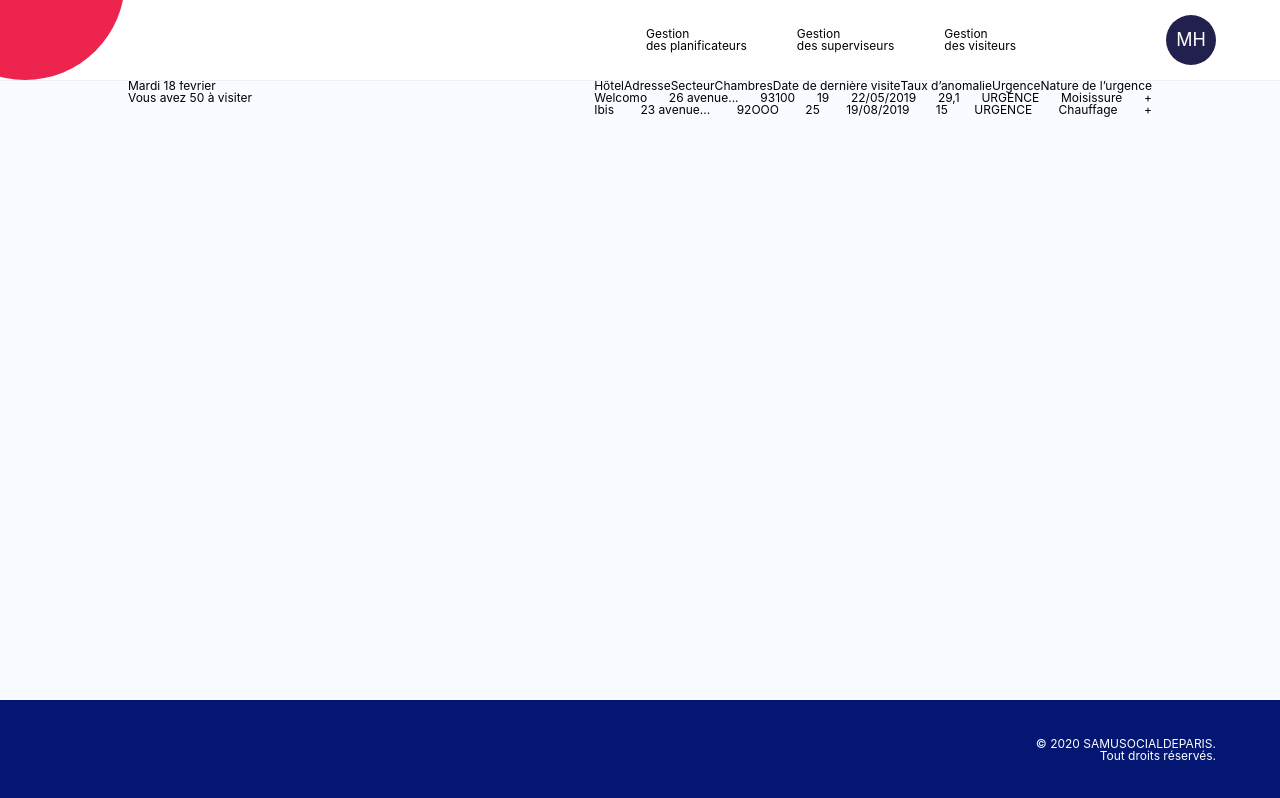
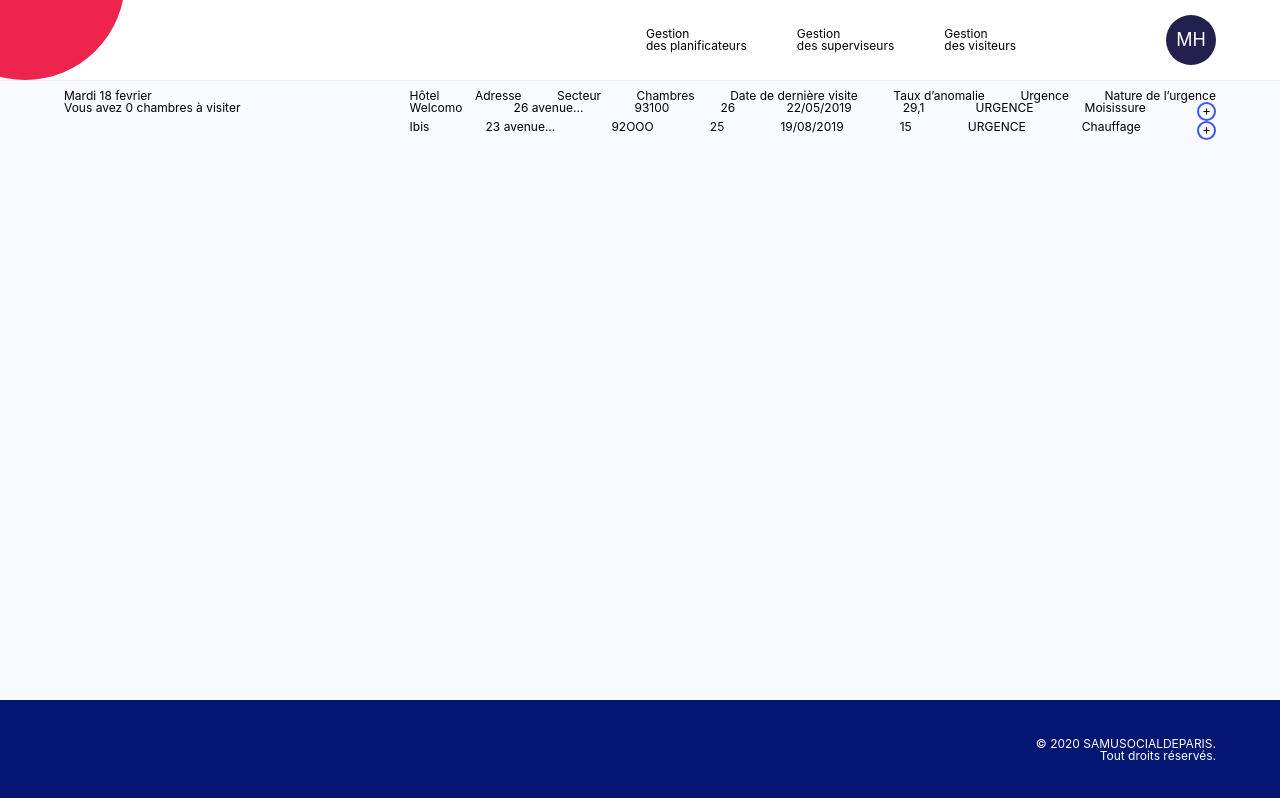
Before and after one commit to maximecharpentier/PHRH-PWA, a React (Create React App) app in the folder client/: page /planner in a window 1280 px wide. Built offline with nearby package versions, Linux system fonts and the light colour scheme.

Commit message:
indent planner lines

```diff
--- a/client/src/App.js
+++ b/client/src/App.js
@@ -20,7 +20,6 @@ function App() {
           <Route path="/login" component={Login} />
           <Route exact path="/" component={Status} />
           <Route path="/planner" component={Planner} />
-          {/* <Route path="/plannification" component={plannification} /> */}
         </Switch>
         <Footer />
       </Router>
--- a/client/src/components/Visitor/Planner/Planner.js
+++ b/client/src/components/Visitor/Planner/Planner.js
@@ -6,19 +6,19 @@ class Planner extends Component {
 		super(props);
 		this.state = {
 			visitsToPlan: [
-                {key:1 ,name: "Welcomo", address:"26 avenue...", department:"93100", chambers:19, lastVisit:"22/05/2019", mark:"29,1", urgency:"URGENCE", natureOfTheUrgency:"Moisissure"},
-                {key:2 ,name: "Ibis", address:"23 avenue...", department:"92OOO", chambers:25, lastVisit:"19/08/2019", mark:"15", urgency:"URGENCE", natureOfTheUrgency:"Chauffage"}
+				{ key: 1, name: "Welcomo", address: "26 avenue...", department: "93100", chambers: 26, lastVisit: "22/05/2019", mark: "29,1", urgency: "URGENCE", natureOfTheUrgency: "Moisissure" },
+				{ key: 2, name: "Ibis", address: "23 avenue...", department: "92OOO", chambers: 25, lastVisit: "19/08/2019", mark: "15", urgency: "URGENCE", natureOfTheUrgency: "Chauffage" }
 			],
 			visitsOfTheDay: [],
-            chambersToVisit: 50
+			chambersToVisit: 0
 		}
 		this.createVisitOfDay = this.createVisitOfDay.bind(this);
 		this.createVisitOfList = this.createVisitOfList.bind(this);
 	}
 
-     createVisitOfList(hotel){
+	createVisitOfList(hotel) {
 		return (
-            <ul className="list-item" key={hotel.key} >
+			<ul className="visits-of-the-day__hotel" key={hotel.key} >
 				<li>{hotel.name}</li>
 				<li>{hotel.address}</li>
 				<li>{hotel.department}</li>
@@ -27,38 +27,38 @@ class Planner extends Component {
 				<li>{hotel.mark}</li>
 				<li>{hotel.urgency}</li>
 				<li>{hotel.natureOfTheUrgency}</li>
-                <span onClick={() => this.addToVisitOfTheDay(hotel.key)} >+</span>
+				<span className="btnAddDelete" onClick={() => this.addToVisitOfTheDay(hotel.key)} >+</span>
 			</ul>
 		)
 	}
 
-      createVisitOfDay(hotel){
+	createVisitOfDay(hotel) {
 		return (
-            <div className="list-item" key={hotel.key} >
-                <p>{hotel.name}</p> <span onClick={() => this.deleteVisitOfTheDay(hotel.key)}>-</span>
+			<div className="visits-of-the-day__hotel" key={hotel.key} >
+				<p>{hotel.name}</p> <span className="btnAddDelete" onClick={() => this.deleteVisitOfTheDay(hotel.key)}>-</span>
 			</div>
 		)
 	}
 
-      addToVisitOfTheDay(key){
+	addToVisitOfTheDay(key) {
 		var visitsToPlanClicked = this.state.visitsToPlan.filter(visit => visit.key === key);
 		visitsToPlanClicked = visitsToPlanClicked[0];
 		var visitsToPlanfiltered = this.state.visitsToPlan.filter(visit => visit.key !== key);
 		this.setState({
 			visitsOfTheDay: this.state.visitsOfTheDay.concat(visitsToPlanClicked),
 			visitsToPlan: visitsToPlanfiltered,
-            chambersToVisit: this.state.chambersToVisit - visitsToPlanClicked.chambers
+			chambersToVisit: this.state.chambersToVisit + visitsToPlanClicked.chambers
 		})
 	}
 
-      deleteVisitOfTheDay(key){
+	deleteVisitOfTheDay(key) {
 		var visitsOfTheDayClicked = this.state.visitsOfTheDay.filter(visit => visit.key === key);
 		visitsOfTheDayClicked = visitsOfTheDayClicked[0]
 		var visitsOfTheDayfiltered = this.state.visitsOfTheDay.filter(visit => visit.key !== key)
 		this.setState({
 			visitsOfTheDay: visitsOfTheDayfiltered,
 			visitsToPlan: this.state.visitsToPlan.concat(visitsOfTheDayClicked),
-            chambersToVisit: this.state.chambersToVisit + visitsOfTheDayClicked.chambers
+			chambersToVisit: this.state.chambersToVisit - visitsOfTheDayClicked.chambers
 		})
 	}
 
@@ -67,15 +67,19 @@ class Planner extends Component {
 		this.visitsOfTheDay = this.state.visitsOfTheDay.map(this.createVisitOfDay)
 		return (
 			<section className="planner">
-                <div className="day">
+				<div className="planner-container">
+					<div className="visits-of-the-day-container">
 						<h1>Mardi 18 fevrier</h1>
 						<div className="visits-of-the-day">
 							{this.visitsOfTheDay}
 						</div>
-                <div>Vous avez {this.state.chambersToVisit} à visiter</div>
+						<div>
+							<p>Vous avez <span className={this.state.chambersToVisit > 50 ? "red" : ""}> {this.state.chambersToVisit}</span> chambres à visiter</p>
+							{this.state.chambersToVisit > 50 && <p className="red">TU VAS PAS AVOIR LE TEMPS DE TOUT VISITER MON GARS</p>}
 						</div>
-                <div className="visits-to-plan">
-                    <ul className="list-labels">
+					</div>
+					<div className="visits-to-plan-container">
+						<ul className="visits-to-plan">
 							<li>Hôtel</li>
 							<li>Adresse</li>
 							<li>Secteur</li>
@@ -87,6 +91,7 @@ class Planner extends Component {
 						</ul>
 						{this.visitsToPlan}
 					</div>
+				</div>
 			</section>
 		);
 	}
--- a/client/src/components/Visitor/Planner/Planner.scss
+++ b/client/src/components/Visitor/Planner/Planner.scss
@@ -1,9 +1,33 @@
 .planner{
-    display: flex;
-    justify-content: space-between;
-    width: 80%;
+    width: 90%;
+    padding: 10px;
+    &-container{
+        display: flex;
+        justify-content: space-between;
+    }
+    .visits-of-the-day-container{
+        width: 30%;
+    }
+
+    .visits-to-plan-container{
+        width: 70%;
+    }
 }
-.list-item, .list-labels{
+.visits-of-the-day__hotel, .visits-to-plan{
     display: flex;
     justify-content: space-between;
 }
+
+.red{
+    color: red;
+}
+
+.btnAddDelete{
+    cursor: pointer;
+    font-size: 13px;
+    width: 15px;
+    border-radius: 50%;
+    border: 2px #4357EA solid;
+    height: 15px;
+    text-align: center;
+}
```
Also changed, not shown: client/src/components/Visitor/Status/Status.js (+7 -7 lines), client/src/components/Visitor/Planner/Day.scss (added). Lines whose indentation alone changed are shown as unchanged.
